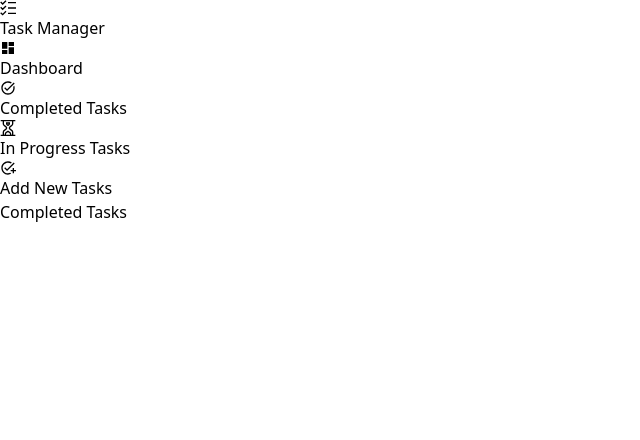
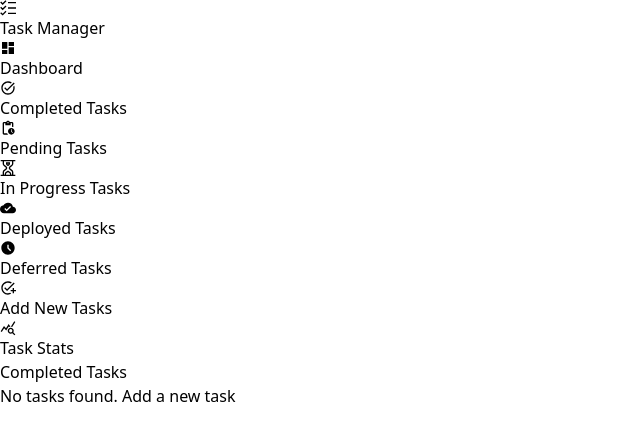
Before and after one commit to chama700/task_management, a React (Vite) app: page /completeTask in a window 1280 px wide. Shown: the top 440 px of the page, without its empty margins (0-640 px from the left). Built offline with nearby package versions, Linux system fonts and the light colour scheme.

Commit message:
feat : pages

```diff
--- a/src/components/CompleteTask.jsx
+++ b/src/components/CompleteTask.jsx
@@ -1,6 +1,7 @@
 import TaskCard from "./TaskCard";
 import { useSelector } from 'react-redux';
 import { selectAllTasks } from '../store/taskSlice';
+import { Link } from "react-router-dom";
 const CompleteTask = () => {
     const tasks = useSelector(selectAllTasks);
     const completedTasks = tasks.filter(task => task.status === 'Completed');
@@ -10,6 +11,8 @@ const CompleteTask = () => {
             <div className="mt-10">
                 <h1 className="text-3xl font-bold my-8 text-center">Completed Tasks</h1>
             </div>
+            {
+                completedTasks.length > 0 ? (
                     <div className="flex flex-wrap gap-y-4 gap-x-14 overflow-y-scroll h-[80vh]">
                         {completedTasks.map(task => (
                             <TaskCard
@@ -24,7 +27,12 @@ const CompleteTask = () => {
                             />
                         ))}
                     </div>
-        </div>
+                ) : (<div className="text-center mt-[17vh] sm:mt-[30vh]">
+                    <p>No tasks found. <Link to="/addTask" className="text-blue-500">Add a new task</Link></p>
+                </div >)
+            }
+
+        </div >
     );
 };
 
--- a/src/components/InProgressTask.jsx
+++ b/src/components/InProgressTask.jsx
@@ -1,6 +1,7 @@
 import TaskCard from "./TaskCard";
 import { useSelector } from 'react-redux';
 import { selectAllTasks } from '../store/taskSlice';
+import { Link } from "react-router-dom";
 const InProgressTask = () => {
     const tasks = useSelector(selectAllTasks);
     const completedTasks = tasks.filter(task => task.status === 'In Progress');
@@ -10,6 +11,8 @@ const InProgressTask = () => {
             <div className="mt-10">
                 <h1 className="text-3xl font-bold my-8 text-center">In Progress Tasks</h1>
             </div>
+            {
+                completedTasks.length > 0 ? (
                     <div className="flex flex-wrap gap-y-4 gap-x-14 overflow-y-scroll h-[80vh]">
                         {completedTasks.map(task => (
                             <TaskCard
@@ -24,6 +27,10 @@ const InProgressTask = () => {
                             />
                         ))}
                     </div>
+                ) : (<div className="text-center mt-[17vh] sm:mt-[30vh]">
+                    <p>No tasks found. <Link to="/addTask" className="text-blue-500">Add a new task</Link></p>
+                </div >)
+            }
         </div>
     );
 };
--- a/src/components/Sidebar.jsx
+++ b/src/components/Sidebar.jsx
@@ -1,8 +1,7 @@
 import { GrTask } from "react-icons/gr";
-import { MdDashboard, MdOutlineTaskAlt, MdAddTask } from "react-icons/md";
+import { MdDashboard, MdOutlineTaskAlt, MdAddTask, MdPendingActions, MdCloudDone, MdOutlineAccessTimeFilled, MdQueryStats } from "react-icons/md";
 import { GrInProgress } from "react-icons/gr";
 import { Link } from "react-router-dom";
-
 
 const Sidebar = () => {
     return (
@@ -32,6 +31,14 @@ const Sidebar = () => {
                         </span>
                     </Link>
                     <Link to='/inProgressTask' className="px-6 py-4 font-semibold text-lg text-gray-300 hover:text-gray-700 cursor-pointer flex justify-start items-center gap-2">
+                        <MdPendingActions className="text-2xl" />
+                        <span className='sm:block hidden'>
+
+                            Pending Tasks
+
+                        </span>
+                    </Link>
+                    <Link to='/inProgressTask' className="px-6 py-4 font-semibold text-lg text-gray-300 hover:text-gray-700 cursor-pointer flex justify-start items-center gap-2">
                         <GrInProgress className="text-2xl" />
                         <span className='sm:block hidden'>
 
@@ -39,11 +46,36 @@ const Sidebar = () => {
 
                         </span>
                     </Link>
+                    <Link to='/inProgressTask' className="px-6 py-4 font-semibold text-lg text-gray-300 hover:text-gray-700 cursor-pointer flex justify-start items-center gap-2">
+                        <MdCloudDone className="text-2xl" />
+                        <span className='sm:block hidden'>
+
+                            Deployed Tasks
+
+                        </span>
+                    </Link>
+                    <Link to='/inProgressTask' className="px-6 py-4 font-semibold text-lg text-gray-300 hover:text-gray-700 cursor-pointer flex justify-start items-center gap-2">
+                        < MdOutlineAccessTimeFilled className="text-2xl" />
+                        <span className='sm:block hidden'>
+
+                            Deferred Tasks
+
+                        </span>
+                    </Link>
+
                     <Link to='/addTask' className="px-6 py-4 font-semibold text-lg text-gray-300 hover:text-gray-700 cursor-pointer flex justify-start items-center gap-2">
                         <MdAddTask className="text-2xl" />
                         <span className='sm:block hidden'>
 
                             Add New Tasks
+
+                        </span>
+                    </Link>
+                    <Link to='/addTask' className="px-6 py-4 font-semibold text-lg text-gray-300 hover:text-gray-700 cursor-pointer flex justify-start items-center gap-2">
+                        < MdQueryStats className="text-2xl" />
+                        <span className='sm:block hidden'>
+
+                            Task Stats
 
                         </span>
                     </Link>
```
Lines whose indentation alone changed are shown as unchanged.
